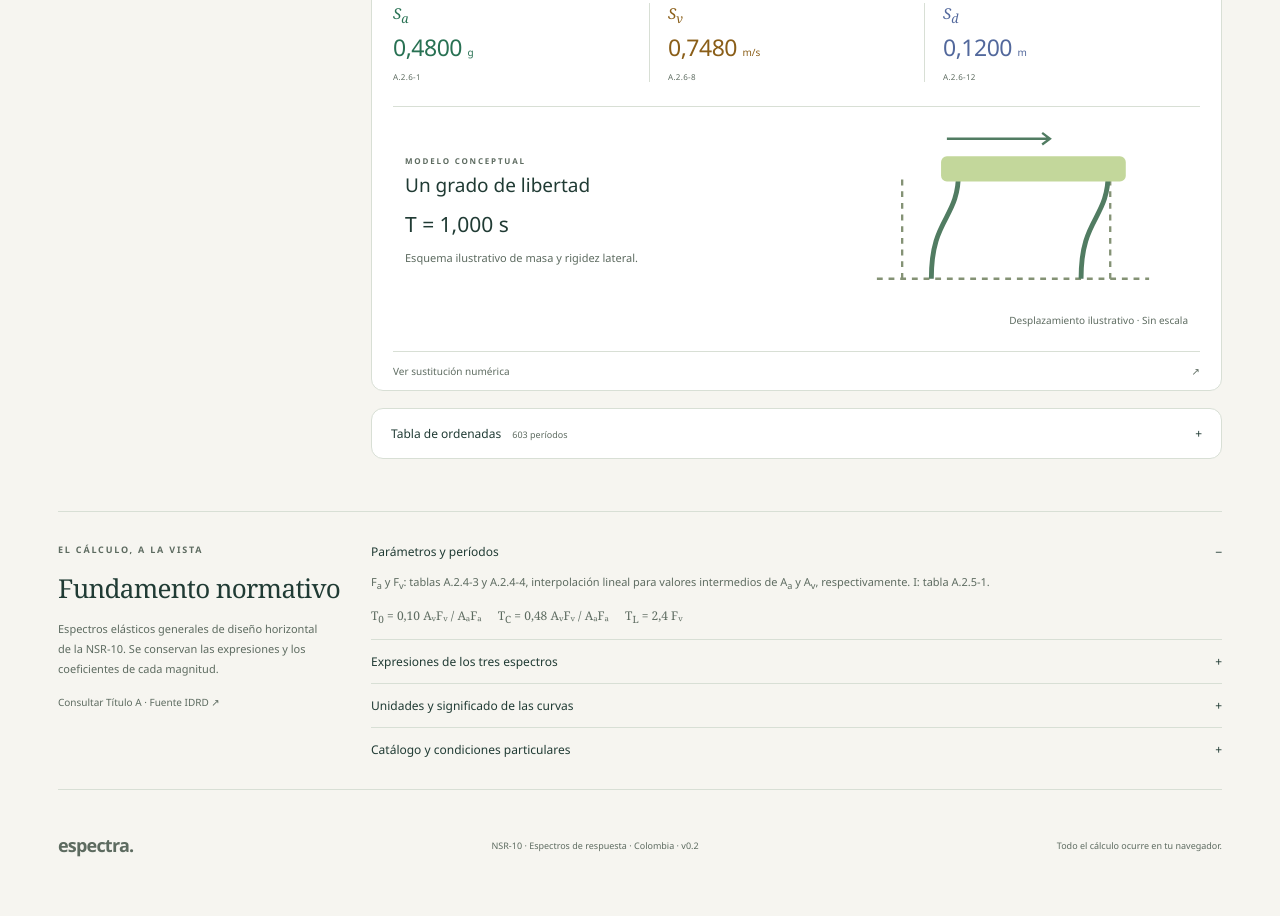
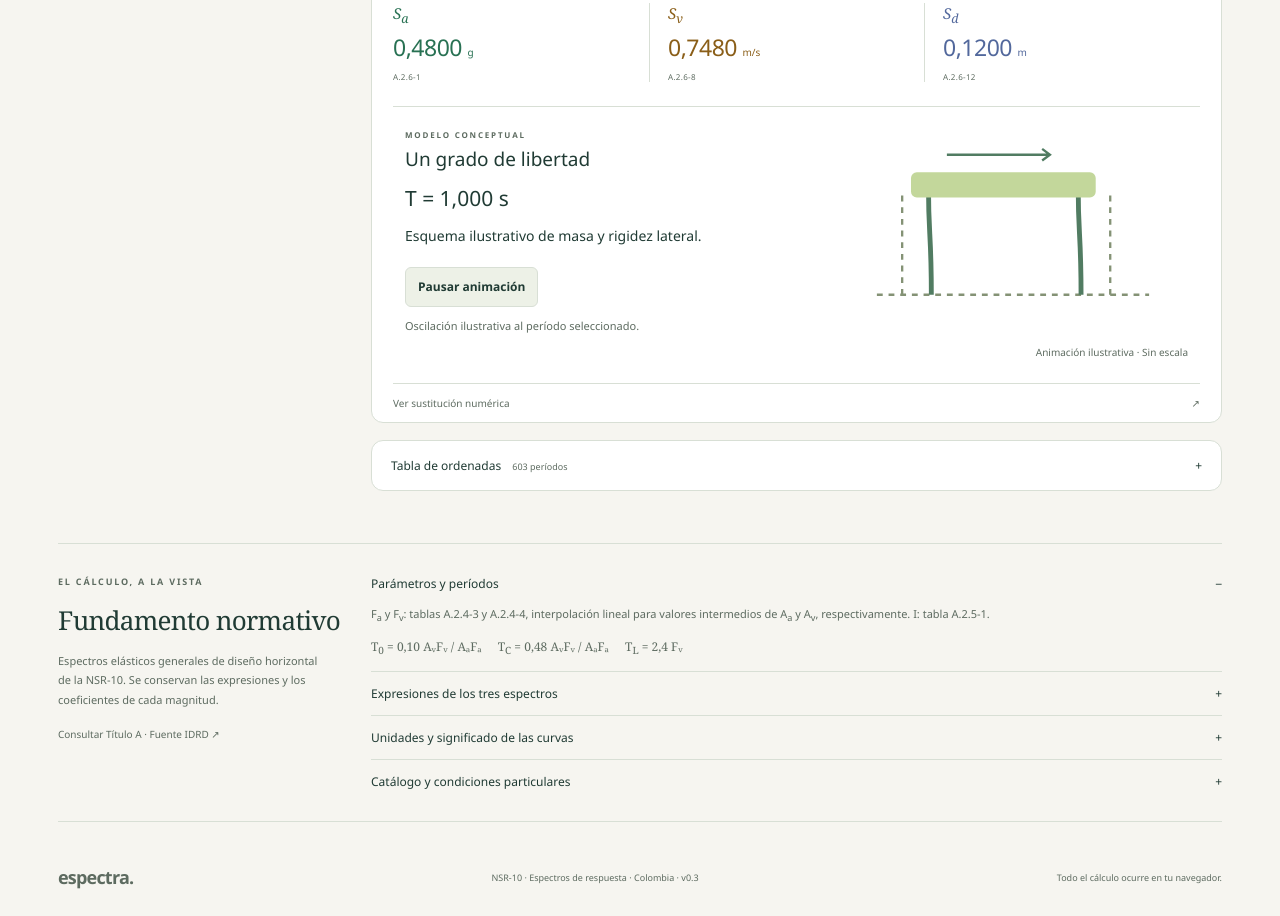
Before and after one commit to Yojemr/Espectra-NSR10, a website: page index.html in a window 1280 px wide. Shown: the part 1411-2327 px from the top of the page. Before the commit the page ends 2295 px from the top, so only its background shows below. Drawn offline with Linux system fonts and the light colour scheme.

Commit message:
fix: animate oscillator for internal v0.3

```diff
--- a/assets/app.js
+++ b/assets/app.js
@@ -3,7 +3,13 @@
   const $ = (id) => document.getElementById(id);
   const catalog = globalThis.NSR_CATALOG;
   const nsr = globalThis.NSR;
-  if (!catalog || !nsr || !globalThis.EspectraCharts || !globalThis.EspectraCases) {
+  if (
+    !catalog ||
+    !nsr ||
+    !globalThis.EspectraCharts ||
+    !globalThis.EspectraCases ||
+    !globalThis.EspectraOscillator
+  ) {
     $('app-error').hidden = false;
     $('app-error').textContent =
       'No se pudieron cargar los recursos de la aplicación. Recarga la página.';
@@ -11,6 +17,13 @@
   }
   const charts = globalThis.EspectraCharts;
   const cases = globalThis.EspectraCases;
+  const oscillator = globalThis.EspectraOscillator.create({
+    mass: $('model-mass'),
+    leftColumn: $('model-column-left'),
+    rightColumn: $('model-column-right'),
+    button: $('oscillator-toggle'),
+    status: $('oscillator-status'),
+  });
   const SOURCE = catalog.url;
   const SPECTRA = ['sa', 'sv', 'sd'];
   const TABLE_PAGE_SIZE = 40;
@@ -93,6 +106,7 @@
     };
   }
   function markInvalid(message) {
+    oscillator.setEnabled(false);
     valid = false;
     $('error-box').textContent = message;
     $('error-box').hidden = false;
@@ -126,6 +140,7 @@
       tablePage = 0;
       $('save-case').disabled = false;
       $('export-csv').disabled = false;
+      oscillator.setEnabled(true);
       valid = true;
       $('error-box').hidden = true;
       $('result-content').hidden = false;
@@ -205,13 +220,7 @@
     });
     renderSubstitution(p);
     $('model-period').textContent = `T = ${fixed(t)} s`;
-    const shift = t === 0 ? 0 : 14;
-    $('model-mass').setAttribute('x', 39 + shift);
-    $('model-column-left').setAttribute('d', `M48 77 C48 45 ${48 + shift} 47 ${48 + shift} 22`);
-    $('model-column-right').setAttribute(
-      'd',
-      `M125 77 C125 45 ${125 + shift} 47 ${125 + shift} 22`,
-    );
+    oscillator.setPeriod(t);
   }
   function renderSubstitution(point) {
     const p = current,
@@ -339,7 +348,7 @@
     return {
       schema: cases.SCHEMA,
       version: cases.SCHEMA_VERSION,
-      appVersion: '0.2.0',
+      appVersion: '0.3.0',
       mode,
       municipality: mode === 'city' ? city().code : null,
       name: mode === 'manual' ? $('manual-name').value.trim() : '',
--- /dev/null
+++ b/assets/oscillator.js
@@ -0,0 +1,104 @@
+(function (root) {
+  'use strict';
+  const TAU = 2 * Math.PI;
+  const VISUAL_AMPLITUDE = 14;
+  const MIN_VISUAL_PERIOD = 0.4;
+
+  function create({ mass, leftColumn, rightColumn, button, status }) {
+    const preference = window.matchMedia('(prefers-reduced-motion: reduce)');
+    let period = 0;
+    let phase = 0;
+    let wantsMotion = !preference.matches;
+    let enabled = true;
+    let frameId = null;
+    let previousTime = null;
+
+    function pose(displacement) {
+      mass.setAttribute('x', 39 + displacement);
+      leftColumn.setAttribute('d', `M48 77 C48 45 ${48 + displacement} 47 ${48 + displacement} 22`);
+      rightColumn.setAttribute(
+        'd',
+        `M125 77 C125 45 ${125 + displacement} 47 ${125 + displacement} 22`,
+      );
+    }
+    function canAnimate() {
+      return enabled && period > 0 && wantsMotion && !document.hidden;
+    }
+    function stopFrame() {
+      if (frameId !== null) window.cancelAnimationFrame(frameId);
+      frameId = null;
+      previousTime = null;
+    }
+    function renderState() {
+      button.disabled = !enabled || period === 0;
+      button.textContent = wantsMotion && period > 0 ? 'Pausar animación' : 'Reproducir animación';
+      if (!enabled) status.textContent = 'Animación detenida: revisa las entradas.';
+      else if (period === 0) status.textContent = 'T = 0: límite rígido, sin oscilación.';
+      else if (!wantsMotion) status.textContent = 'Animación en pausa.';
+      else if (period < MIN_VISUAL_PERIOD)
+        status.textContent = 'Oscilación ralentizada para visualizar T < 0,4 s.';
+      else status.textContent = 'Oscilación ilustrativa al período seleccionado.';
+    }
+    function tick(timestamp) {
+      frameId = null;
+      if (!canAnimate()) return;
+      if (previousTime !== null) {
+        const elapsed = (timestamp - previousTime) / 1000;
+        // Phase is based on elapsed time, independent of the display refresh rate.
+        phase = (phase + (TAU * elapsed) / Math.max(period, MIN_VISUAL_PERIOD)) % TAU;
+      }
+      previousTime = timestamp;
+      pose(VISUAL_AMPLITUDE * Math.sin(phase));
+      frameId = window.requestAnimationFrame(tick);
+    }
+    function reconcile() {
+      if (!canAnimate()) stopFrame();
+      else if (frameId === null) frameId = window.requestAnimationFrame(tick);
+      renderState();
+    }
+    function setPeriod(value) {
+      if (!Number.isFinite(value) || value < 0)
+        throw new Error('Período inválido para el esquema.');
+      if (value !== period) {
+        period = value;
+        phase = 0;
+        previousTime = null;
+        pose(0);
+      }
+      reconcile();
+    }
+    function setEnabled(value) {
+      enabled = Boolean(value);
+      reconcile();
+    }
+    function toggle() {
+      wantsMotion = !wantsMotion;
+      reconcile();
+    }
+    function visibilityChanged() {
+      // Restart the clock after a hidden tab; never accumulate background time.
+      previousTime = null;
+      reconcile();
+    }
+    function motionPreferenceChanged(event) {
+      if (event.matches) wantsMotion = false;
+      reconcile();
+    }
+    button.addEventListener('click', toggle);
+    document.addEventListener('visibilitychange', visibilityChanged);
+    preference.addEventListener('change', motionPreferenceChanged);
+    pose(0);
+    renderState();
+    return Object.freeze({
+      setPeriod,
+      setEnabled,
+      destroy() {
+        stopFrame();
+        button.removeEventListener('click', toggle);
+        document.removeEventListener('visibilitychange', visibilityChanged);
+        preference.removeEventListener('change', motionPreferenceChanged);
+      },
+    });
+  }
+  root.EspectraOscillator = Object.freeze({ create });
+})(globalThis);
--- a/assets/style.css
+++ b/assets/style.css
@@ -1783,3 +1783,31 @@ select {
     break-inside: avoid;
   }
 }
+
+.animation-button {
+  display: inline-flex;
+  align-items: center;
+  justify-content: center;
+  min-height: 40px;
+  padding: 8px 12px;
+  margin-top: 8px;
+  border: 1px solid var(--line);
+  border-radius: 6px;
+  background: var(--surface-muted);
+  color: var(--ink);
+  font-size: 12px;
+  font-weight: 600;
+}
+.oscillator-caption .animation-status {
+  font-size: 11px;
+  line-height: 1.6;
+  margin: 10px 0 0;
+  color: var(--muted);
+  max-width: 270px;
+}
+@media print {
+  .animation-button,
+  .animation-status {
+    display: none;
+  }
+}
--- a/index.html
+++ b/index.html
@@ -5,19 +5,20 @@
     <meta name="viewport" content="width=device-width, initial-scale=1" />
     <meta name="theme-color" content="#f6f5f0" />
     <meta name="color-scheme" content="light dark" />
-    <script src="assets/theme.js?v=0.2.0"></script>
+    <script src="assets/theme.js?v=0.3.0"></script>
     <meta
       name="description"
       content="Calculadora interactiva de espectros elásticos de pseudoaceleración, pseudovelocidad y desplazamiento según la NSR-10 colombiana."
     />
     <title>Espectra · NSR-10</title>
-    <link rel="icon" href="assets/icon.svg?v=0.2.0" type="image/svg+xml" />
-    <link rel="stylesheet" href="assets/style.css?v=0.2.0" />
+    <link rel="icon" href="assets/icon.svg?v=0.3.0" type="image/svg+xml" />
+    <link rel="stylesheet" href="assets/style.css?v=0.3.0" />
     <script src="data/municipios.js" defer></script>
-    <script src="assets/engine.js?v=0.2.0" defer></script>
-    <script src="assets/cases.js?v=0.2.0" defer></script>
-    <script src="assets/charts.js?v=0.2.0" defer></script>
-    <script src="assets/app.js?v=0.2.0" defer></script>
+    <script src="assets/engine.js?v=0.3.0" defer></script>
+    <script src="assets/cases.js?v=0.3.0" defer></script>
+    <script src="assets/charts.js?v=0.3.0" defer></script>
+    <script src="assets/oscillator.js?v=0.3.0" defer></script>
+    <script src="assets/app.js?v=0.3.0" defer></script>
   </head>
   <body>
     <noscript
@@ -34,7 +35,7 @@
       >
       <span class="top-caption">DINÁMICA ESTRUCTURAL <span>/</span> COLOMBIA</span>
       <div class="top-actions">
-        <span class="version-badge">v0.2</span
+        <span class="version-badge">v0.3</span
         ><button
           type="button"
           id="theme-toggle"
@@ -378,6 +379,12 @@
                     <h4>Un grado de libertad</h4>
                     <strong id="model-period">T = 1,000 s</strong>
                     <p>Esquema ilustrativo de masa y rigidez lateral.</p>
+                    <button id="oscillator-toggle" class="animation-button" type="button">
+                      Pausar animación
+                    </button>
+                    <p id="oscillator-status" class="animation-status" role="status">
+                      Oscilación ilustrativa al período seleccionado.
+                    </p>
                   </div>
                   <svg
                     viewBox="0 0 180 90"
@@ -389,7 +396,7 @@
                     <path id="model-column-right" d="M125 77Q125 50 125 22" class="model-column" />
                     <rect id="model-mass" x="39" y="14" width="95" height="13" rx="3" />
                     <path d="M56 5h53m-4-3 4 3-4 3" class="model-arrow" /></svg
-                  ><span class="model-note">Desplazamiento ilustrativo · Sin escala</span>
+                  ><span class="model-note">Animación ilustrativa · Sin escala</span>
                 </div>
               </div>
               <details class="calculation">
@@ -532,7 +539,7 @@
     </main>
     <footer>
       <a class="footer-brand" href="./">espectra.</a
-      ><span>NSR-10 · Espectros de respuesta · Colombia · v0.2</span
+      ><span>NSR-10 · Espectros de respuesta · Colombia · v0.3</span
       ><span>Todo el cálculo ocurre en tu navegador.</span>
     </footer>
     <div id="toast" class="toast" role="status" hidden></div>
--- a/package.json
+++ b/package.json
@@ -1,6 +1,6 @@
 {
   "name": "espectra-nsr10",
-  "version": "0.2.0",
+  "version": "0.3.0",
   "private": true,
   "description": "Espectros elásticos de respuesta de la NSR-10 colombiana",
   "engines": {
```
Also changed, not shown: tests/oscillator.test.cjs (added, +144 -0 lines), CHANGELOG.md, README.md, 1 other file.
